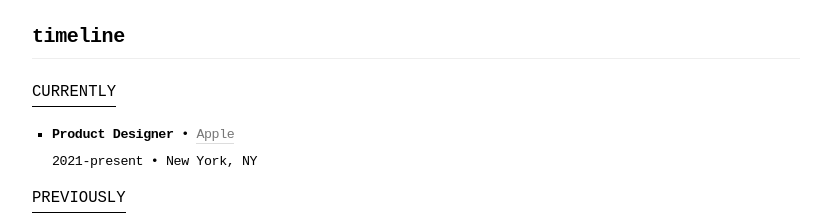
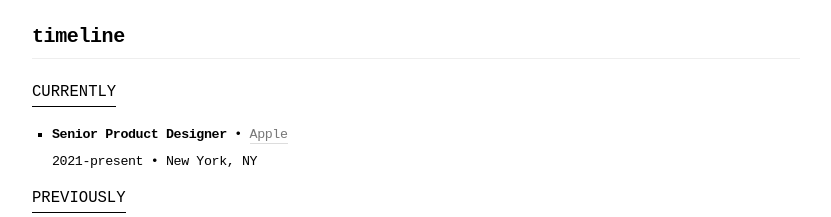
Before and after one commit to hannahkan/hannahkan.github.io, a plain HTML site: page index.html in a window 1280 px wide. Shown: the part 926-1143 px from the top of the page, without its empty margins (224-1055 px from the left). Drawn offline with Linux system fonts and the light colour scheme; a web font is replaced by a local one.

Commit message:
updated apple title

```diff
--- a/index.html
+++ b/index.html
@@ -50,7 +50,7 @@
 		<h3>Currently</h3>
 		<ul>
 			<li>
-				<strong>Product Designer</strong> • <a href="http://apple.com" target="_blank">Apple</a><br />
+				<strong>Senior Product Designer</strong> • <a href="http://apple.com" target="_blank">Apple</a><br />
 				2021-present • New York, NY
 			</li>
 		</ul>
```
